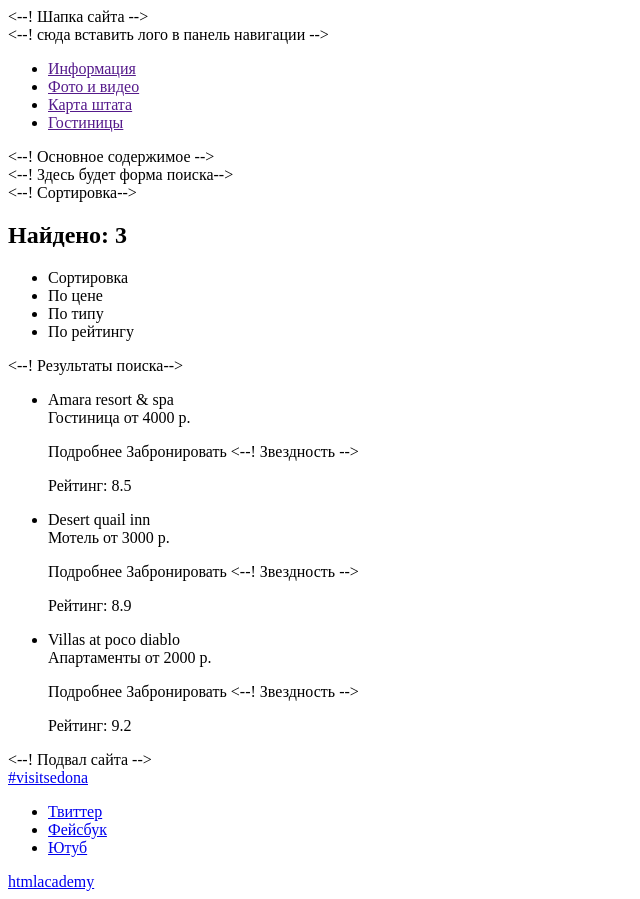
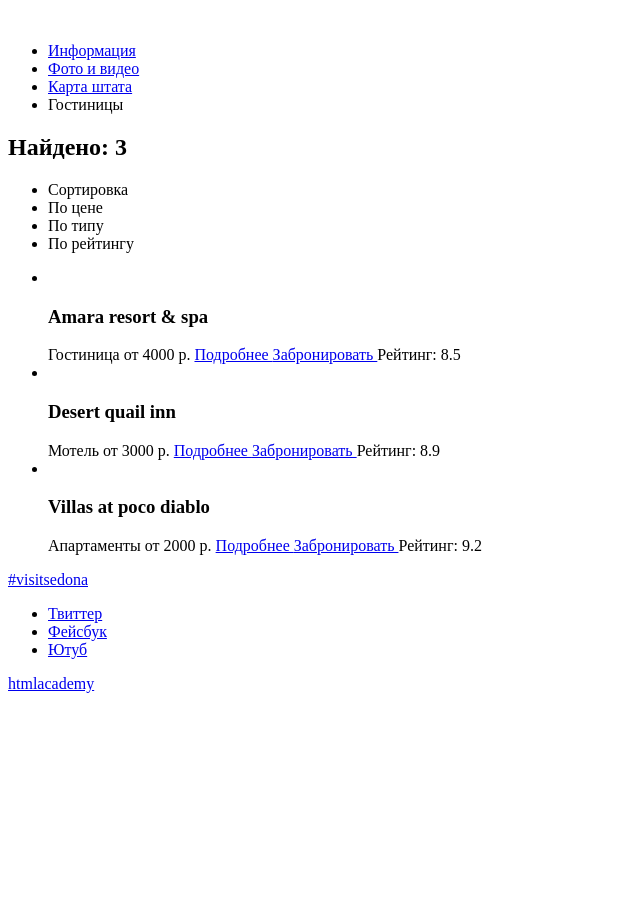
Before and after one commit to JuliaKryglova/547709-sedona, a plain HTML site: page html/hotels.html in a window 1280 px wide. Shown: the whole page, without its empty margins (0-640 px from the left). After the commit the page ends 800 px from the top, so only its background shows below. Drawn offline with Linux system fonts and the light colour scheme.

Commit message:
правки к разметке

```diff
--- a/html/hotels.html
+++ b/html/hotels.html
@@ -2,82 +2,85 @@
 <html lang="ru">
   <head>
     <meta charset="utf-8">
-    <title>Барбершоп «Бородинский»</title>
+    <title>HTML Academy: Седона</title>
   </head>
   <body>
 
-  <--! Шапка сайта -->
+  <!-- Шапка сайта -->
     <header class="main-header">
           <nav class="main-navigation">
-          <--! сюда вставить лого в панель навигации -->
-            <a class="main-header-logo">
+          <!-- сюда вставить лого в панель навигации -->
+            <a href="index.html">
               <img src="" width="" height="" alt="">
             </a>
             <ul class="site-navigation">
-              <li><a href="">Информация</a></li>
-              <li><a href="">Фото и видео</a></li>
-              <li><a href="">Карта штата</a></li>
-              <li><a href="">Гостиницы</a></li>
+              <li><a href="#">Информация</a></li>
+              <li><a href="#">Фото и видео</a></li>
+              <li><a href="#">Карта штата</a></li>
+              <li><a>Гостиницы</a></li>
             </ul>
           </nav>
     </header>
 
-    <--! Основное содержимое -->
+    <!-- Основное содержимое -->
     <main>
-      <--! Здесь будет форма поиска-->
+      <!-- Здесь будет форма поиска-->
       <section class="search-form">
         <form>
         </form>
       </section>
-      <--! Сортировка-->
+      <!-- Сортировка-->
       <section class="sorting">
-        <h1> Найдено: 3 </h1>
+        <h2> Найдено: 3 </h2>
         <ul class="sorting-parameter">
           <li>Сортировка</li>
-          <li>По цене</li>
-          <li>По типу</li>
-          <li>По рейтингу</li>
+          <li><a>По цене</a></li>
+          <li><a>По типу</a></li>
+          <li><a>По рейтингу</a></li>
         </ul>
       </section>
-      <--! Результаты поиска-->
+      <!-- Результаты поиска-->
       <section class="result-hotels">
         <ul class="hotels">
           <li>
-            <p> Amara resort & spa <br>
-            Гостиница от 4000 р. </p>
-            <span> Подробнее </span>
-            <span> Забронировать </span>
-            <span><--! Звездность --> </span>
-            <p> Рейтинг: 8.5 </p>
+            <img src="" width="" height="" alt="">
+            <h3> Amara resort & spa </h3>
+            <span>Гостиница от 4000 р. </span>
+            <span> <a href="#">Подробнее </a></span>
+            <span> <a href="#">Забронировать </a></span>
+            <span><!-- Звездность --> </span>
+            <span> Рейтинг: 8.5 </span>
           </li>
           <li>
-            <p> Desert quail inn <br>
-            Мотель от 3000 р. </p>
-            <span> Подробнее </span>
-            <span> Забронировать </span>
-            <span><--! Звездность --> </span>
-            <p> Рейтинг: 8.9 </p>
+            <img src="" width="" height="" alt="">
+            <h3> Desert quail inn </h3>
+            <span>Мотель от 3000 р. </span>
+            <span> <a href="#">Подробнее </a></span>
+            <span> <a href="#">Забронировать </a></span>
+            <span><!-- Звездность --> </span>
+            <span> Рейтинг: 8.9 </span>
           </li>
           <li>
-            <p> Villas at poco diablo <br>
-            Апартаменты от 2000 р. </p>
-            <span> Подробнее </span>
-            <span> Забронировать </span>
-            <span><--! Звездность --> </span>
-            <p> Рейтинг: 9.2 </p>
+            <img src="" width="" height="" alt="">
+            <h3> Villas at poco diablo </h3>
+            <span>Апартаменты от 2000 р. </span>
+            <span> <a href="#">Подробнее </a></span>
+            <span> <a href="#">Забронировать </a></span>
+            <span><!-- Звездность --> </span>
+            <span> Рейтинг: 9.2 </span>
           </li>
         </ul>
       </section>
     </main>
 
-    <--! Подвал сайта -->
+    <!-- Подвал сайта -->
     <footer class="main-footer">
-      <a href="<--! Здесь будет ссылка на хэштег -->"> #visitsedona </a>
+      <a href="https://www.instagram.com/explore/tags/visitsedona/"> #visitsedona </a>
       <div class="footer-social">
         <ul>
-          <li><a href="<--! ссылка на Твиттер -->"> Твиттер </a></li>
-          <li><a href="<--! ссылка на Фейсбук -->"> Фейсбук </a></li>
-          <li><a href="<--! ссылка на Ютуб -->"> Ютуб </a></li>
+          <li><a href="#"> Твиттер </a></li>
+          <li><a href="#"> Фейсбук </a></li>
+          <li><a href="#"> Ютуб </a></li>
         </ul>
       </div>
       <a href="https://htmlacademy.ru"> htmlacademy </a>
```
Also changed, not shown: html/index.html (+32 -31 lines).
